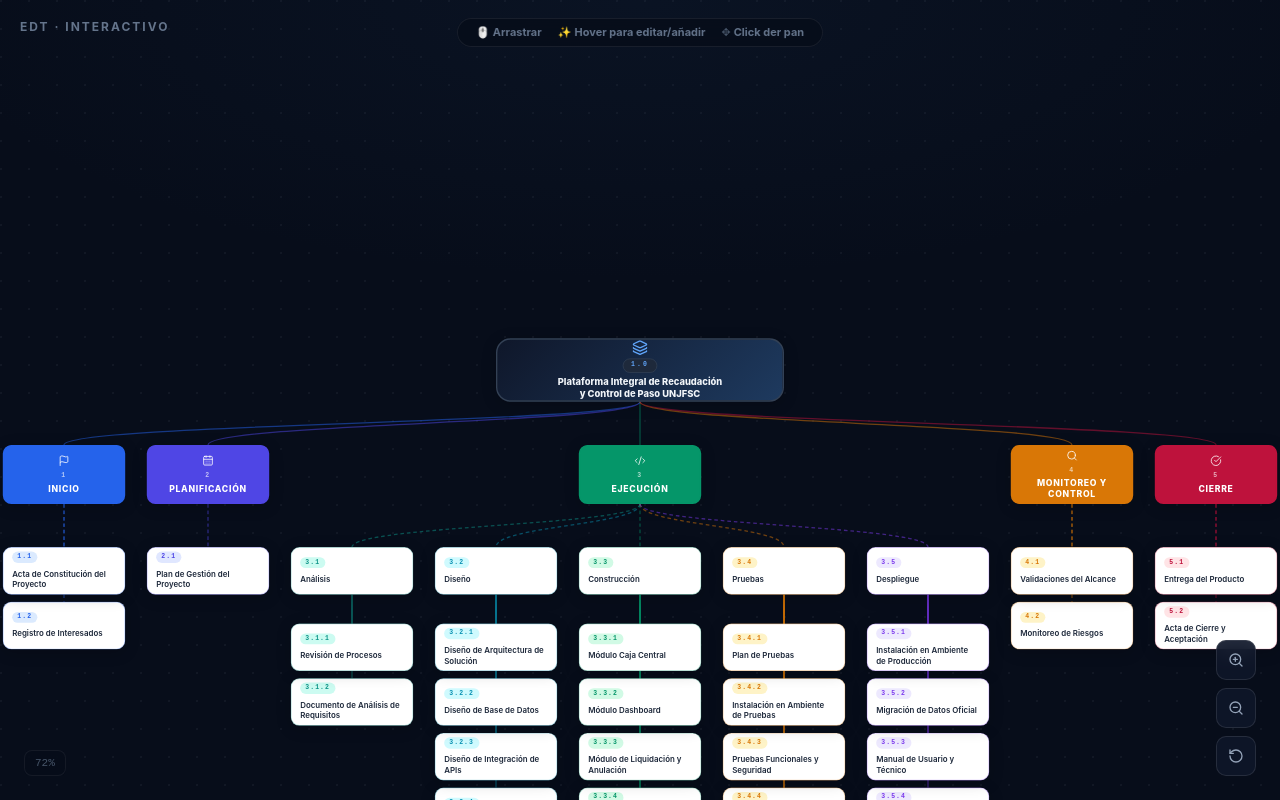
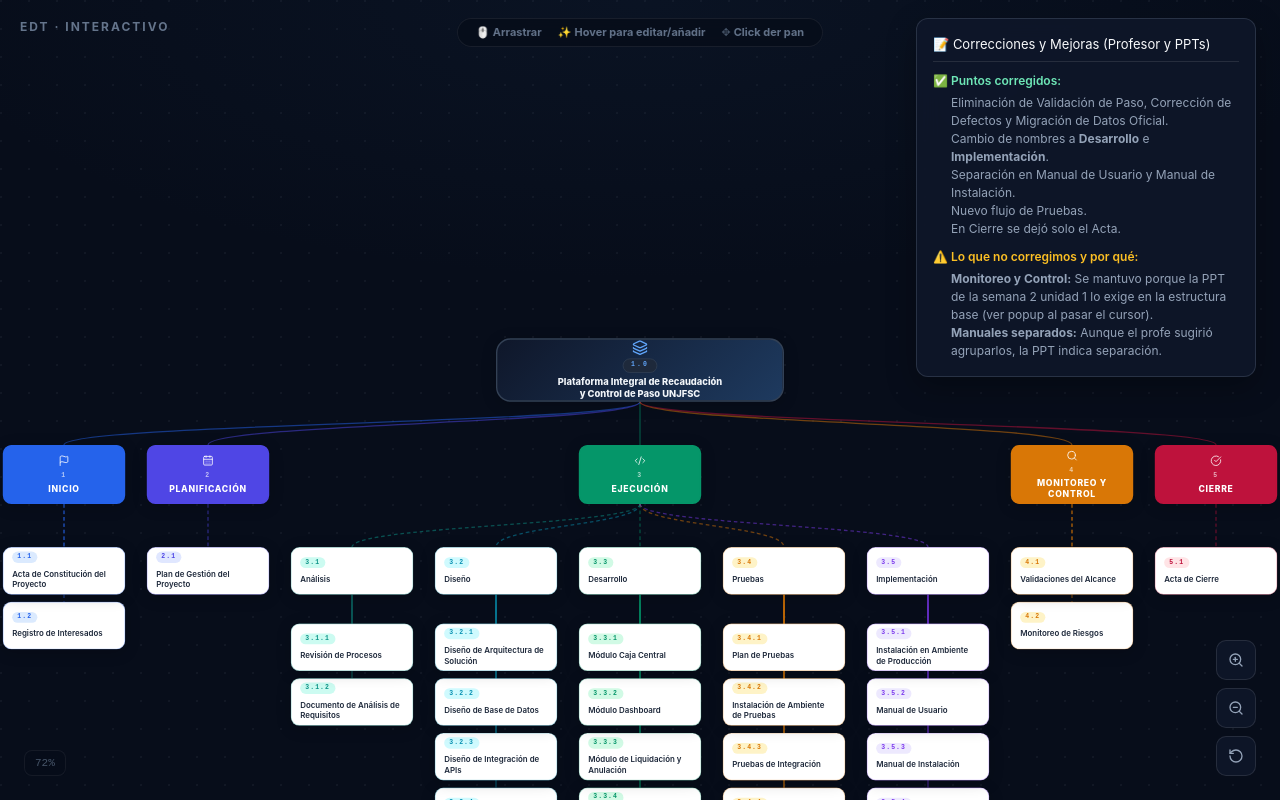
Before and after one commit to CermeGod/Trabajos-de-la-u, a React (Vite) app: page /edt in a window 1280 px wide. Built offline with nearby package versions, Linux system fonts and the light colour scheme.

Commit message:
Apply professor comments: Fix phases, split manuals, add notes overlay

```diff
--- a/src/projects/edt-diagram/EdtDiagram.tsx
+++ b/src/projects/edt-diagram/EdtDiagram.tsx
@@ -19,6 +19,7 @@
   color: string;
   light: string;
   icon?: React.ReactNode;
+  tooltip?: string;
   parentId?: string;
 }
 
@@ -34,6 +35,7 @@
   color?: string;
   light?: string;
   icon?: React.ReactNode;
+  tooltip?: string;
   children?: TreeNodeData[];
 }
 
@@ -71,34 +73,32 @@
         ]
       },
       {
-        id: "3.3", code: "3.3", title: "Construcción", color: "#059669", light: "#d1fae5", icon: <Code2 size={16} />,
+        id: "3.3", code: "3.3", title: "Desarrollo", color: "#059669", light: "#d1fae5", icon: <Code2 size={16} />,
         children: [
           { id: "3.3.1", code: "3.3.1", title: "Módulo Caja Central" },
           { id: "3.3.2", code: "3.3.2", title: "Módulo Dashboard" },
           { id: "3.3.3", code: "3.3.3", title: "Módulo de Liquidación y Anulación" },
           { id: "3.3.4", code: "3.3.4", title: "Desarrollo de APIs de Integración" },
-          { id: "3.3.5", code: "3.3.5", title: "Desarrollo de APIs de Pasarela de Pagos" },
-          { id: "3.3.6", code: "3.3.6", title: "Validación de Paso" }
+          { id: "3.3.5", code: "3.3.5", title: "Desarrollo de APIs de Pasarela de Pagos" }
         ]
       },
       {
         id: "3.4", code: "3.4", title: "Pruebas", color: "#d97706", light: "#fef3c7", icon: <TestTube2 size={16} />,
         children: [
           { id: "3.4.1", code: "3.4.1", title: "Plan de Pruebas" },
-          { id: "3.4.2", code: "3.4.2", title: "Instalación en Ambiente de Pruebas" },
-          { id: "3.4.3", code: "3.4.3", title: "Pruebas Funcionales y Seguridad" },
-          { id: "3.4.4", code: "3.4.4", title: "Pruebas de Migración de Datos" },
-          { id: "3.4.5", code: "3.4.5", title: "Pruebas Integrales" },
-          { id: "3.4.6", code: "3.4.6", title: "Corrección de Defectos" }
+          { id: "3.4.2", code: "3.4.2", title: "Instalación de Ambiente de Pruebas" },
+          { id: "3.4.3", code: "3.4.3", title: "Pruebas de Integración" },
+          { id: "3.4.4", code: "3.4.4", title: "Pruebas Funcionales" },
+          { id: "3.4.5", code: "3.4.5", title: "Pruebas no Funcionales" }
         ]
       },
       {
-        id: "3.5", code: "3.5", title: "Despliegue", color: "#7c3aed", light: "#ede9fe", icon: <Rocket size={16} />,
+        id: "3.5", code: "3.5", title: "Implementación", color: "#7c3aed", light: "#ede9fe", icon: <Rocket size={16} />,
         children: [
           { id: "3.5.1", code: "3.5.1", title: "Instalación en Ambiente de Producción" },
-          { id: "3.5.2", code: "3.5.2", title: "Migración de Datos Oficial" },
-          { id: "3.5.3", code: "3.5.3", title: "Manual de Usuario y Técnico" },
-          { id: "3.5.4", code: "3.5.4", title: "Capacitación a Usuarios y OSI" }
+          { id: "3.5.2", code: "3.5.2", title: "Manual de Usuario", tooltip: "como se muestra en el edt del AV de la semana 2 unidad 1" },
+          { id: "3.5.3", code: "3.5.3", title: "Manual de Instalación", tooltip: "como se muestra en el edt del AV de la semana 2 unidad 1" },
+          { id: "3.5.4", code: "3.5.4", title: "Capacitación a Usuarios" }
         ]
       }
     ]
@@ -106,15 +106,14 @@
   {
     id: "4", code: "4", title: "Monitoreo y Control", color: "#d97706", light: "#fef3c7", icon: <Search size={16} />,
     children: [
-      { id: "4.1", code: "4.1", title: "Validaciones del Alcance" },
-      { id: "4.2", code: "4.2", title: "Monitoreo de Riesgos" }
+      { id: "4.1", code: "4.1", title: "Validaciones del Alcance", tooltip: "como se muestra en el edt del AV de la semana 2 unidad 1" },
+      { id: "4.2", code: "4.2", title: "Monitoreo de Riesgos", tooltip: "como se muestra en el edt del AV de la semana 2 unidad 1" }
     ]
   },
   {
     id: "5", code: "5", title: "Cierre", color: "#be123c", light: "#ffe4e6", icon: <CheckCircle size={16} />,
     children: [
-      { id: "5.1", code: "5.1", title: "Entrega del Producto" },
-      { id: "5.2", code: "5.2", title: "Acta de Cierre y Aceptación" }
+      { id: "5.1", code: "5.1", title: "Acta de Cierre" }
     ]
   }
 ];
@@ -143,6 +142,7 @@
       color,
       light,
       icon: n.icon,
+      tooltip: n.tooltip,
       parentId
     });
 
@@ -387,6 +387,7 @@
         onPointerDown={handlePD}
         onPointerEnter={() => setIsHovered(true)}
         onPointerLeave={() => setIsHovered(false)}
+        title={node.tooltip}
       >
         {actionButtons}
 
@@ -775,6 +776,35 @@
         <span>✨ <b style={{ color: '#64748b' }}>Hover para editar/añadir</b></span>
         <span>✥ <b style={{ color: '#64748b' }}>Click der pan</b></span>
       </div>
+
+      {/* Floating window for corrections */}
+      <div style={{
+        position: 'fixed', top: 18, right: 24,
+        background: 'rgba(15,23,42,0.9)',
+        border: '1px solid rgba(148,163,184,0.2)',
+        borderRadius: 12, padding: 16, width: 340,
+        color: '#e2e8f0', fontSize: 12, lineHeight: 1.5,
+        backdropFilter: 'blur(12px)',
+        boxShadow: '0 10px 30px rgba(0,0,0,0.3)',
+        zIndex: 100
+      }}>
+        <h3 style={{ margin: '0 0 10px 0', fontSize: 13, color: '#f8fafc', borderBottom: '1px solid rgba(255,255,255,0.1)', paddingBottom: 6 }}>
+          📝 Correcciones y Mejoras (Profesor y PPTs)
+        </h3>
+        <p style={{ margin: '0 0 4px 0', color: '#6ee7b7', fontWeight: 600 }}>✅ Puntos corregidos:</p>
+        <ul style={{ margin: '0 0 10px 0', paddingLeft: 18, color: '#94a3b8' }}>
+          <li>Eliminación de Validación de Paso, Corrección de Defectos y Migración de Datos Oficial.</li>
+          <li>Cambio de nombres a <b>Desarrollo</b> e <b>Implementación</b>.</li>
+          <li>Separación en Manual de Usuario y Manual de Instalación.</li>
+          <li>Nuevo flujo de Pruebas.</li>
+          <li>En Cierre se dejó solo el Acta.</li>
+        </ul>
+        <p style={{ margin: '0 0 4px 0', color: '#fbbf24', fontWeight: 600 }}>⚠️ Lo que no corregimos y por qué:</p>
+        <ul style={{ margin: 0, paddingLeft: 18, color: '#94a3b8' }}>
+          <li><b>Monitoreo y Control:</b> Se mantuvo porque la PPT de la semana 2 unidad 1 lo exige en la estructura base (ver popup al pasar el cursor).</li>
+          <li><b>Manuales separados:</b> Aunque el profe sugirió agruparlos, la PPT indica separación.</li>
+        </ul>
+      </div>
     </div>
   );
 }
```
